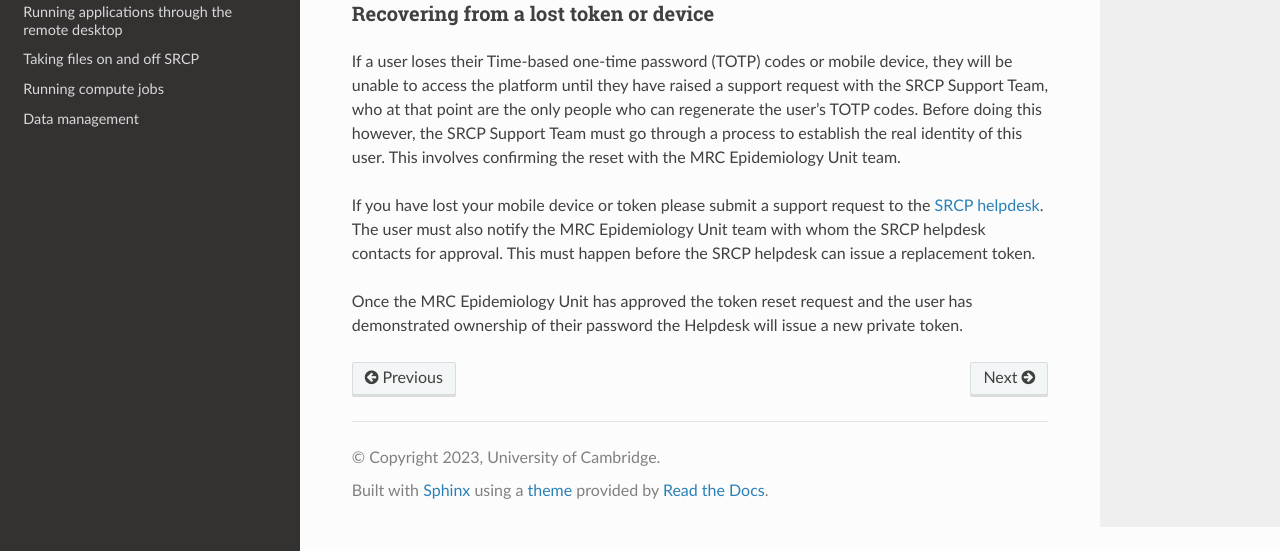
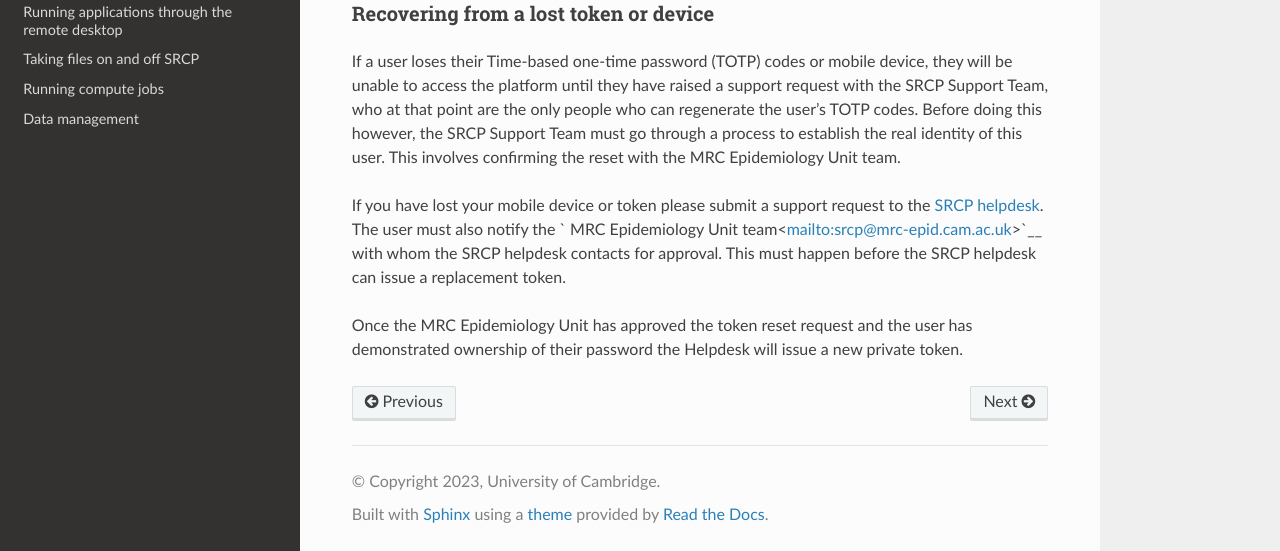
Before and after one commit to epi-analysis/SRCP_docs, a Sphinx documentation site: the page built from docs/source/00-Logging-in-for-the-First-Time.rst, in a window 1280 px wide and 900 px high, scrolled down 2784 px, cut to the strip 349-900 px from the top of the window. Built offline with Sphinx 7.4.7 and the Read the Docs theme 2.0.0, drawn with Linux system fonts in a browser that asks for light colours; some of the changed lines change nothing that is shown.

Commit message:
Update 00-Logging-in-for-the-First-Time.rst

```diff
--- a/docs/source/00-Logging-in-for-the-First-Time.rst
+++ b/docs/source/00-Logging-in-for-the-First-Time.rst
@@ -14,7 +14,7 @@
 4.  The address of the epi-analysis SRCP platform: `epi-analysis.srcp.hpc.cam.ac.uk <https://epi-analysis.srcp.hpc.cam.ac.uk/>`__
 5.  A mobile device to set up for two factor authentication
 
-If you need help with any of this information, please `contact us <mailto:srcpg@mrc-epid.cam.ac.uk>`__
+If you need help with any of this information, please `contact us <mailto:srcp@mrc-epid.cam.ac.uk>`__
 
 Configuring Two Factor Authentication
 -------------------------------------
@@ -81,7 +81,7 @@
 
 If a user loses their Time-based one-time password (TOTP) codes or mobile device, they will be unable to access the platform until they have raised a support request with the SRCP Support Team, who at that point are the only people who can regenerate the user’s TOTP codes. Before doing this however, the SRCP Support Team must go through a process to establish the real identity of this user. This involves confirming the reset with the MRC Epidemiology Unit team.
 
-If you have lost your mobile device or token please submit a support request to the `SRCP helpdesk <mailto:support@hpc.cam.ac.uk>`__. The user must also notify the MRC Epidemiology Unit team with whom the SRCP helpdesk contacts for approval. This must happen before the SRCP helpdesk can issue a replacement token.
+If you have lost your mobile device or token please submit a support request to the `SRCP helpdesk <mailto:support@hpc.cam.ac.uk>`__. The user must also notify the ` MRC Epidemiology Unit team<mailto:srcp@mrc-epid.cam.ac.uk>`__ with whom the SRCP helpdesk contacts for approval. This must happen before the SRCP helpdesk can issue a replacement token.
 
 Once the MRC Epidemiology Unit has approved the token reset request and the user has demonstrated ownership of their password the Helpdesk will issue a new private token.
 
```
